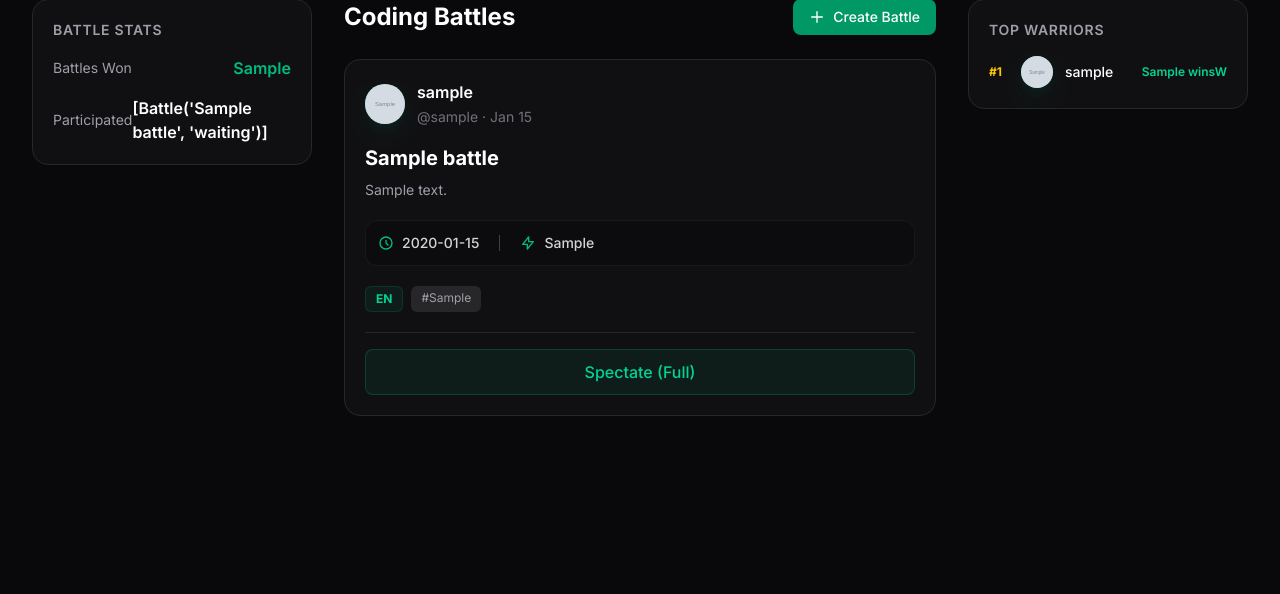
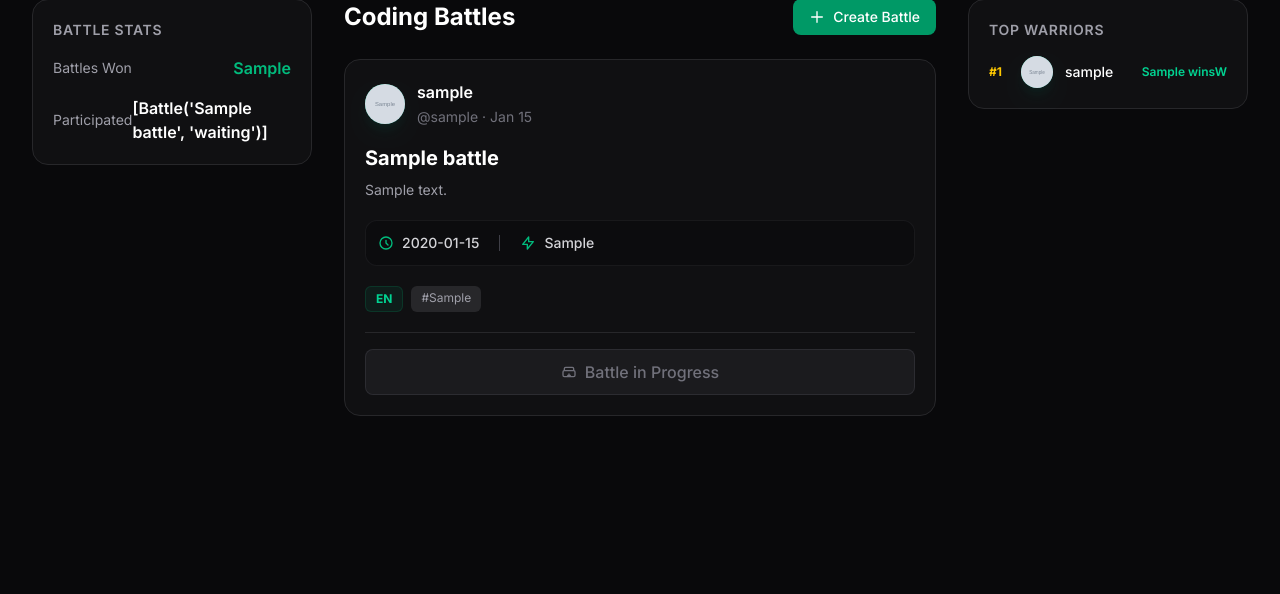
Before and after one commit to oksentiukpn/__devarena__, a Flask app: template app/templates/battles.html in a window 1280 px wide. Shown: the part 98-692 px from the top of the page. Run offline with Flask 3, Linux system fonts and the light colour scheme; tables that the repository leaves empty hold one stand-in row (values such as "Sample post"); the template is opened without the code that fills it: values that come from a table or form of the project are taken from there, most other values are stand-ins (such as "Sample title", 1, 10 or a date in 2020); grey boxes marked "Sample" are stand-in pictures; style sheets or scripts are compiled from the project's sources; some libraries are stand-ins or nearby versions.

Commit message:
fix(battles): remove spectate, added check results

```diff
--- a/app/templates/battles.html
+++ b/app/templates/battles.html
@@ -94,20 +94,27 @@
 
           <div class="border-t border-zinc-800 pt-4 mt-2">
               {% if battle.status in ['in_review', 'completed'] %}
-                  <a href="{{ url_for('challenges.review', battle_id=battle.id) }}" class="flex justify-center w-full py-2.5 bg-zinc-800 hover:bg-zinc-700 text-white font-medium rounded-lg transition-colors">
-                      View Review & Vote
+                  <a href="{{ url_for('challenges.review', battle_id=battle.id) }}" class="flex justify-center w-full py-2.5 bg-emerald-600/10 hover:bg-emerald-600/20 text-emerald-400 border border-emerald-600/30 font-medium rounded-lg transition-colors gap-2">
+                      <svg class="w-4 h-4" fill="none" stroke="currentColor" viewBox="0 0 24 24"><path stroke-linecap="round" stroke-linejoin="round" stroke-width="2" d="M9 12l2 2 4-4m6 2a9 9 0 11-18 0 9 9 0 0118 0z"/></svg>
+                      Check Results
                   </a>
+              {% elif session.get('user_id') == battle.user_id or session.get('user_id') == battle.opponent_id %}
+                  <form action="{{ url_for('challenges.join_battle', battle_id=battle.id) }}" method="POST">
+                      <input type="hidden" name="csrf_token" value="{{ csrf_token() }}"/>
+                      <button type="submit" class="w-full py-2.5 bg-emerald-600/10 hover:bg-emerald-600/20 text-emerald-400 border border-emerald-600/30 font-medium rounded-lg transition-colors">
+                          Enter Arena
+                      </button>
+                  </form>
+              {% elif battle.opponent_id %}
+                  <button type="button" disabled class="w-full py-2.5 bg-zinc-800/50 text-zinc-500 border border-zinc-700/50 font-medium rounded-lg cursor-not-allowed flex items-center justify-center gap-2">
+                      <svg class="w-4 h-4" fill="none" stroke="currentColor" viewBox="0 0 24 24"><path stroke-linecap="round" stroke-linejoin="round" stroke-width="2" d="M12 15v2m0 0v2m0-2h2m-2 0H10m9-7V7a2 2 0 00-2-2H7a2 2 0 00-2 2v3m14 0H5m14 0a2 2 0 012 2v5a2 2 0 01-2 2H5a2 2 0 01-2-2v-5a2 2 0 012-2"/></svg>
+                      Battle in Progress
+                  </button>
               {% else %}
                   <form action="{{ url_for('challenges.join_battle', battle_id=battle.id) }}" method="POST">
                       <input type="hidden" name="csrf_token" value="{{ csrf_token() }}"/>
                       <button type="submit" class="w-full py-2.5 bg-emerald-600/10 hover:bg-emerald-600/20 text-emerald-400 border border-emerald-600/30 font-medium rounded-lg transition-colors">
-                          {% if session.get('user_id') == battle.user_id or session.get('user_id') == battle.opponent_id %}
-                              Enter Arena
-                          {% elif battle.opponent_id %}
-                              Spectate (Full)
-                          {% else %}
-                              Join Battle
-                          {% endif %}
+                          Join Battle
                       </button>
                   </form>
               {% endif %}
```
